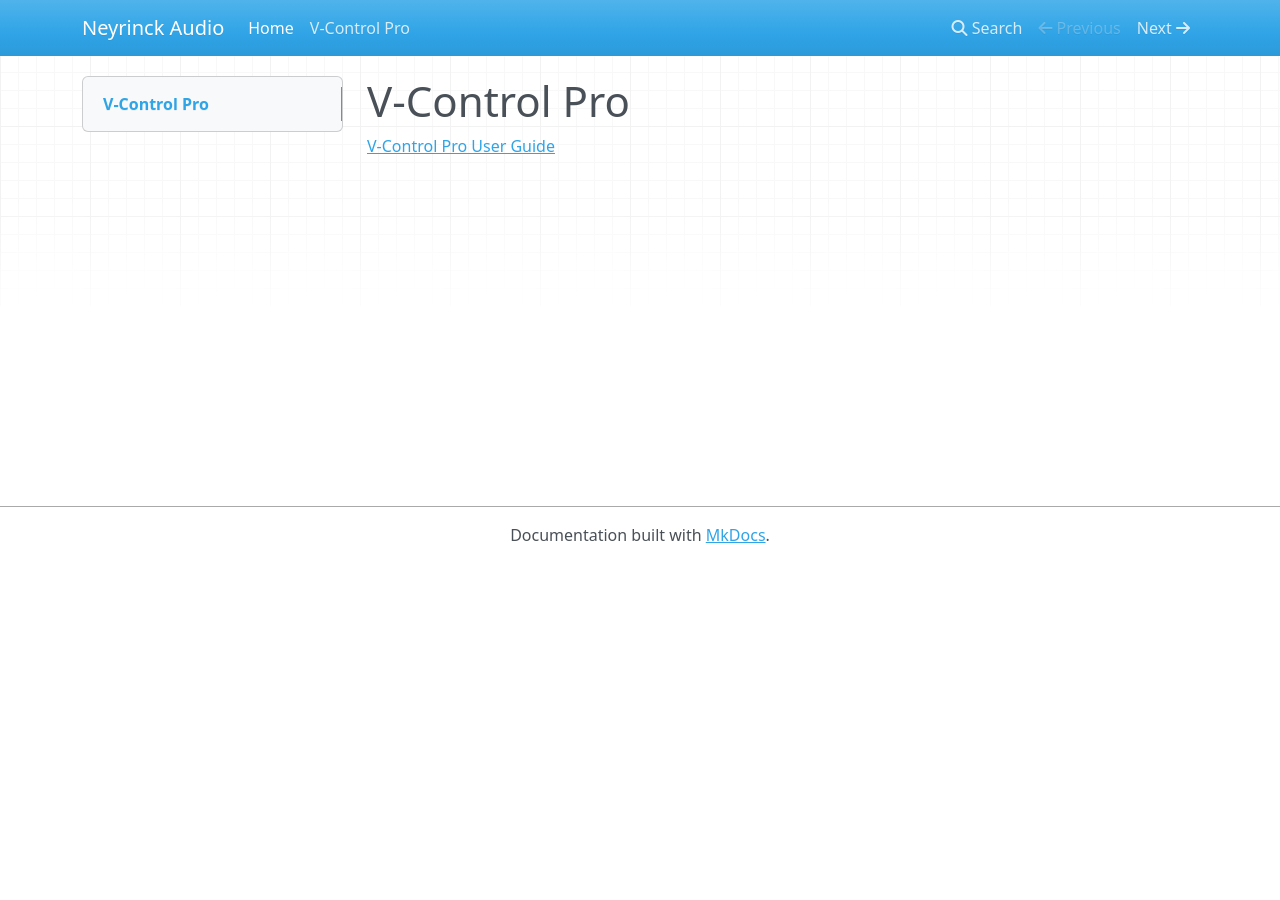
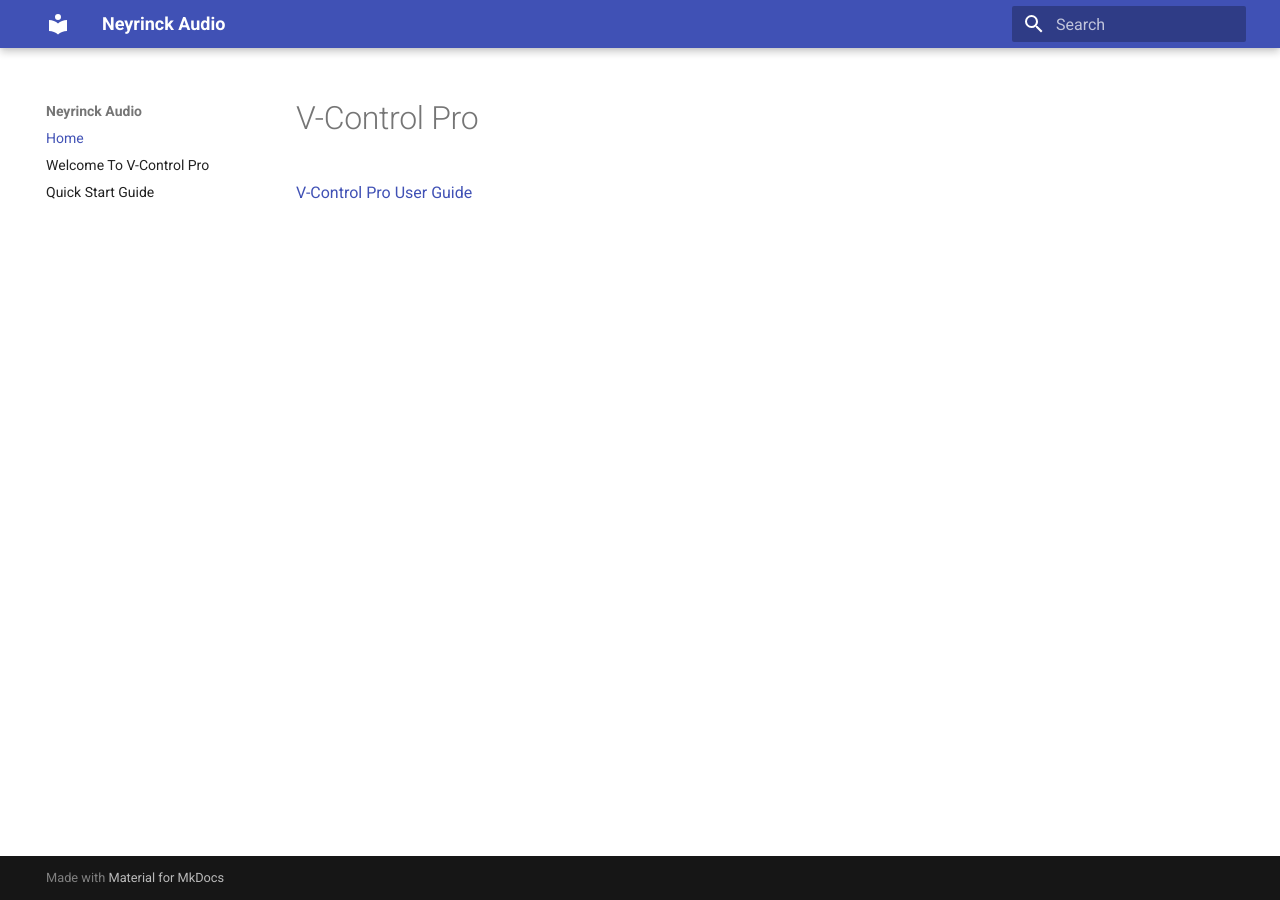
Before and after one commit to neyrinckaudio/docs, an MkDocs documentation site: the page built from docs/index.md, in a window 1280 px wide. Built offline with MkDocs 1.6.1 and Material for MkDocs 9.7.7, drawn with Linux system fonts in a browser that asks for light colours; nearby versions of some CDN libraries.

Commit message:
Quick Start Guide

```diff
--- a/mkdocs.yml
+++ b/mkdocs.yml
@@ -2,12 +2,12 @@
 site_description: Our detailed Neyrinck Audio User Guide provides step-by-step instructions for setting up and using V-Control Pro with your DAW. Learn how to connect control surfaces like D-Command and FaderPort to Pro Tools, Cubase, Logic Pro X, and more. Discover advanced MIDI mapping techniques, troubleshooting tips, and optimize your audio production workflow. Perfect for sound engineers, music producers, and audio professionals seeking to enhance their studio experience with powerful control surface integration.
 
 theme:
-  name: mkdocs
-  custom_dir: docs/overrides
+  name: material
 
 nav:
   - Home: 'index.md'
-  - V-Control Pro: './vcontrolpro/documentation/index.md'
+  - Welcome To V-Control Pro: './vcontrolpro/documentation/index.md'
+  - Quick Start Guide: './vcontrolpro/documentation/quick-start-guide.md'
 
 markdown_extensions:
   - attr_list
```
Also changed, not shown: docs/vcontrolpro/documentation/quick-start-guide.md (added, +19 -0 lines).
